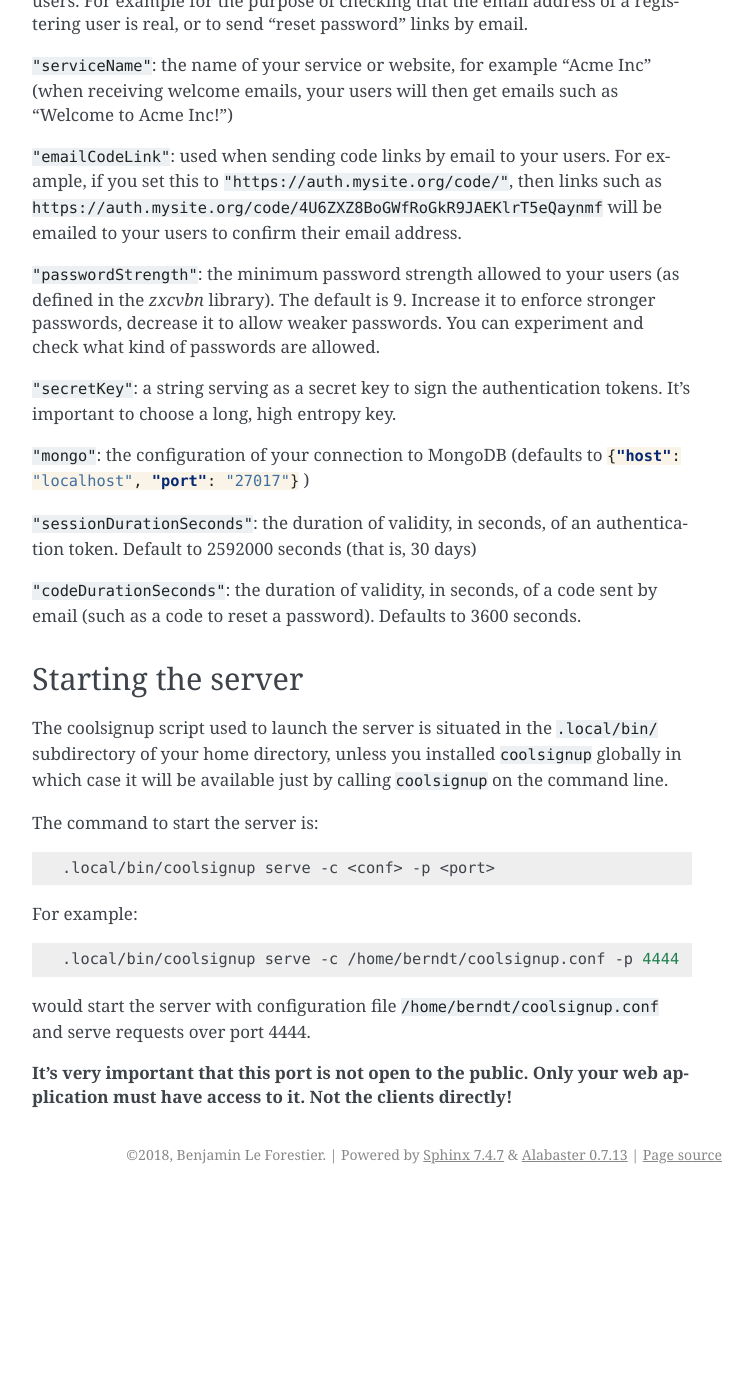
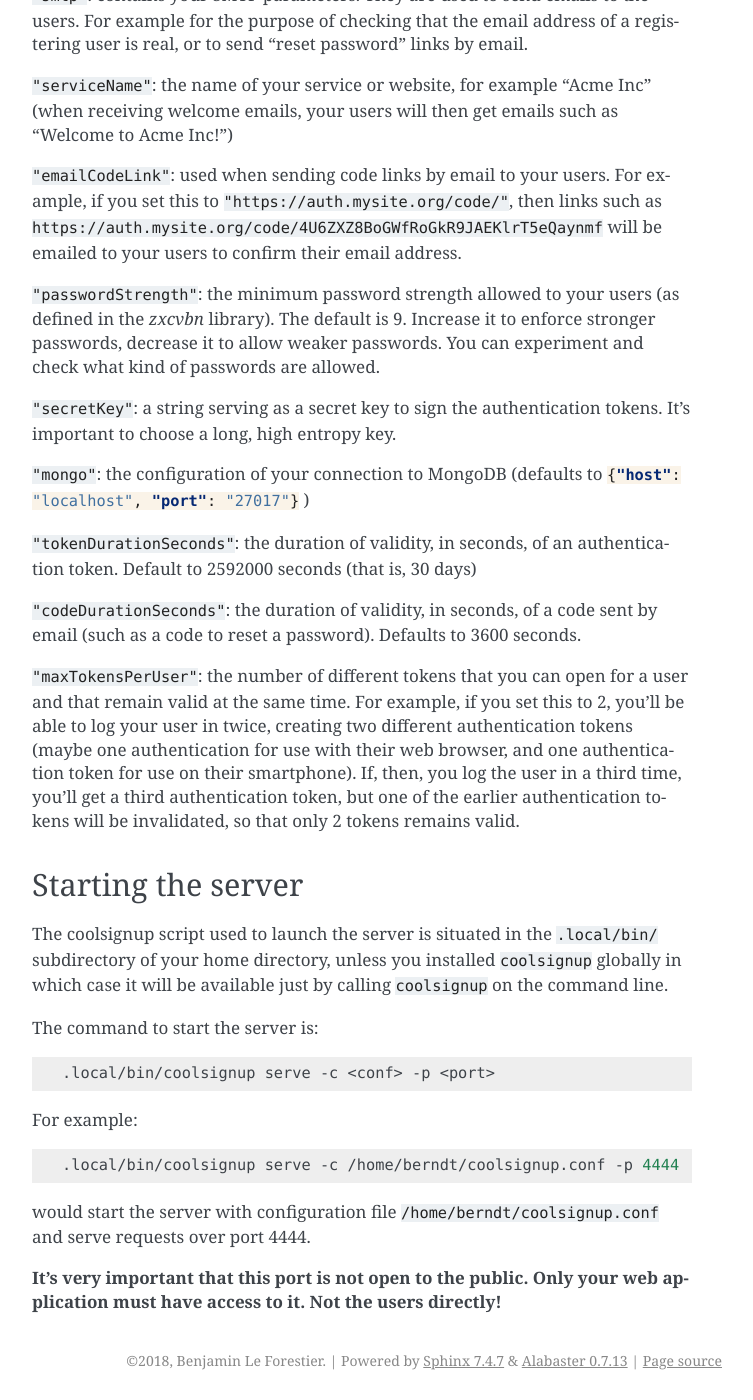
Before and after one commit to gloriouscoders/coolsignup, a Sphinx documentation site: the page built from docs/source/getting_started.rst, in a window 1280 px wide and 1400 px high, scrolled down 915 px. Shown: the whole window, without its empty margins (388-1141 px from the left). Built offline with Sphinx 7.4.7, drawn with Linux system fonts in a browser that asks for light colours; before the commit the page ends 2109 px from its top, so only the background shows below that; some of the changed text lies outside the part shown.

```diff
--- a/docs/source/getting_started.rst
+++ b/docs/source/getting_started.rst
@@ -41,8 +41,9 @@ A configuration file for `coolsignup` is just a json file that looks like the fo
         "secretKey": "BQRekALJCog0EM69y9Lb45/EYGAh17X82St5XKIbqyRRzBde7UQClN/sLJ",
         "emailCodeLink": "https://auth.mysite.org/code/",
         "mongo": {"host": "localhost", "port": "27017"},
-        "sessionDurationSeconds": 2592000,
-        "codeDurationSeconds": 3600
+        "tokenDurationSeconds": 2592000,
+        "codeDurationSeconds": 3600,
+        "maxTokensPerUser": 5
 
     }
 
@@ -58,9 +59,11 @@ A configuration file for `coolsignup` is just a json file that looks like the fo
 
 ``"mongo"``: the configuration of your connection to MongoDB (defaults to :json:`{"host": "localhost", "port": "27017"}` )
 
-``"sessionDurationSeconds"``: the duration of validity, in seconds, of an authentication token.  Default to 2592000 seconds (that is, 30 days)
+``"tokenDurationSeconds"``: the duration of validity, in seconds, of an authentication token.  Default to 2592000 seconds (that is, 30 days)
 
 ``"codeDurationSeconds"``: the duration of validity, in seconds, of a code sent by email (such as a code to reset a password). Defaults to 3600 seconds.
+
+``"maxTokensPerUser"``: the number of different tokens that you can open for a user and that remain valid at the same time. For example, if you set this to 2, you'll be able to log your user in twice, creating two different authentication tokens (maybe one authentication for use with their web browser, and one authentication token for use on their smartphone). If, then, you log the user in a third time, you'll get a third authentication token, but one of the earlier authentication tokens will be invalidated, so that only 2 tokens remains valid.
 
 
 Starting the server
@@ -82,4 +85,4 @@ For example:
 
 would start the server with configuration file ``/home/berndt/coolsignup.conf`` and serve requests over port 4444.
 
-**It's very important that this port is not open to the public. Only your web application must have access to it. Not the clients directly!**
+**It's very important that this port is not open to the public. Only your web application must have access to it. Not the users directly!**
```
Also changed, not shown: docs/source/index.rst (+2 -5 lines).
